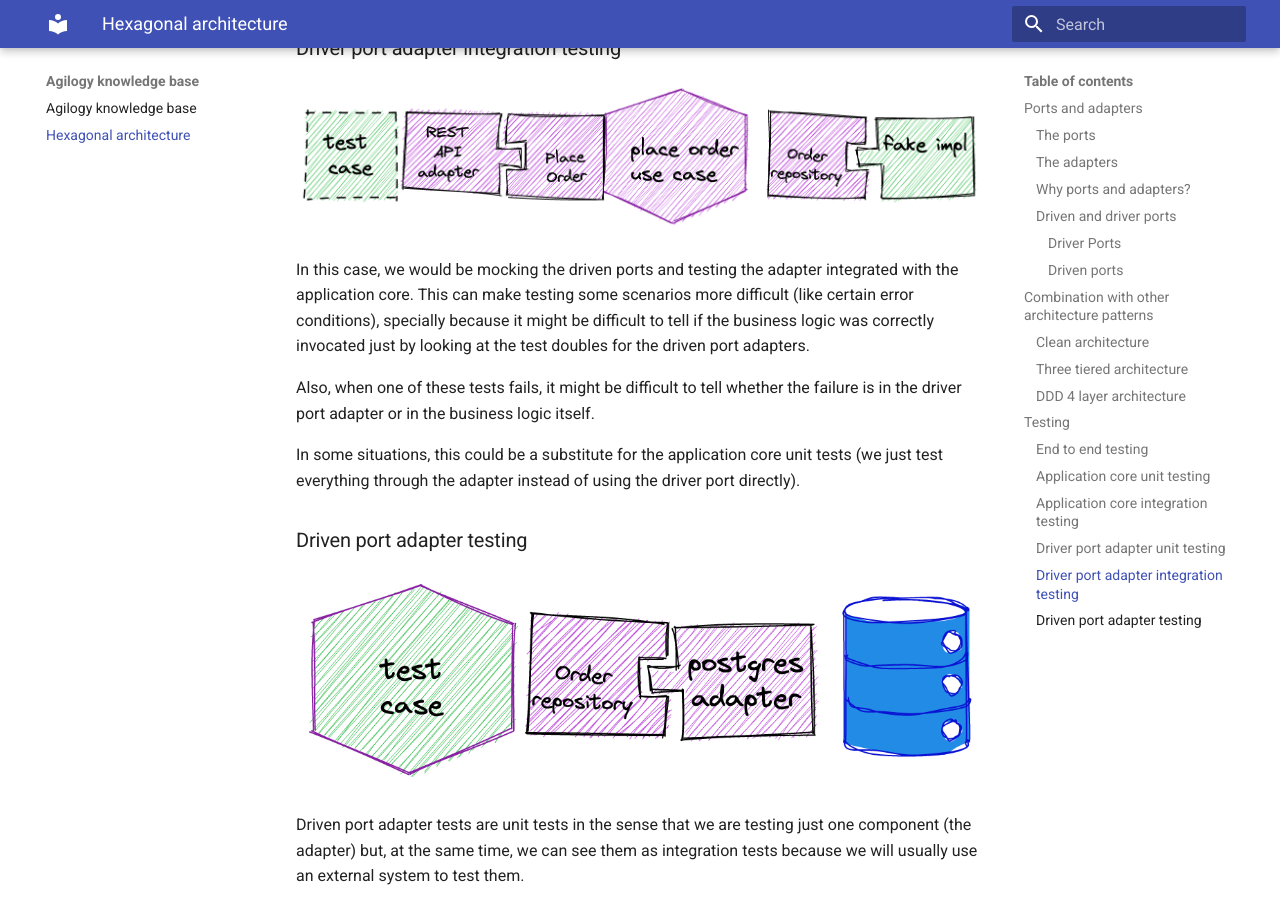
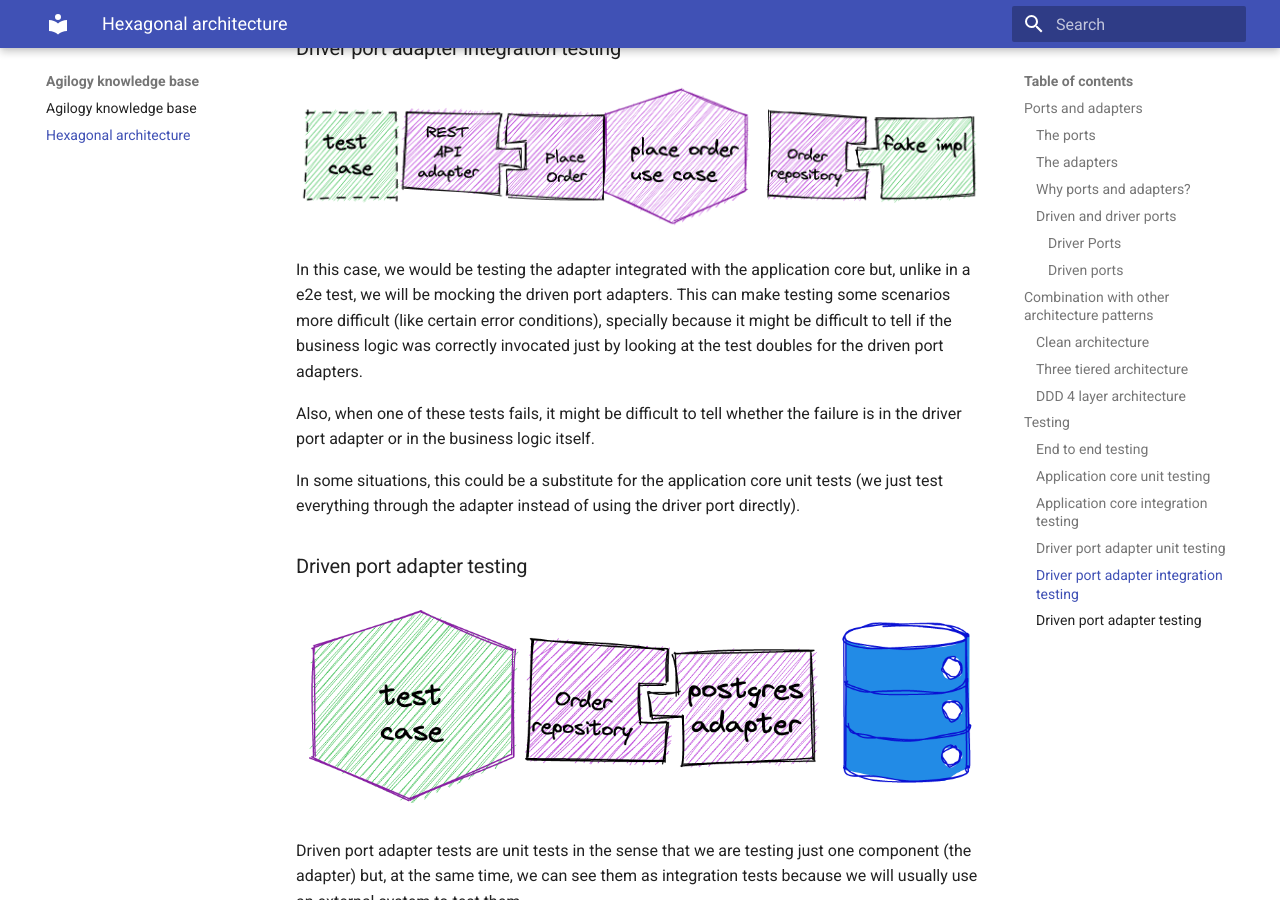
Before and after one commit to agilogy/wiki, an MkDocs documentation site: the page built from docs/hexagonal-architecture.md, in a window 1280 px wide and 900 px high, scrolled down 9440 px. Built offline with MkDocs 1.6.1 and Material for MkDocs 9.7.7, drawn with Linux system fonts in a browser that asks for light colours.

Commit message:
Improve driver port adapter integration text

```diff
--- a/docs/hexagonal-architecture.md
+++ b/docs/hexagonal-architecture.md
@@ -200,7 +200,7 @@ It is relatively simple to test this, all we need is to create a test double for
 
 ![app tests](hexagonal-architecture/hexagonal-architecture-driver-port-adapter-integration-testing.png)
 
-In this case, we would be mocking the driven ports and testing the adapter integrated with the application core. This can make testing some scenarios more difficult (like certain error conditions), specially because it might be difficult to tell if the business logic was correctly invocated just by looking at the test doubles for the driven port adapters.
+In this case, we would be testing the adapter integrated with the application core but, unlike in a e2e test, we will be mocking the driven port adapters. This can make testing some scenarios more difficult (like certain error conditions), specially because it might be difficult to tell if the business logic was correctly invocated just by looking at the test doubles for the driven port adapters.
 
 Also, when one of these tests fails, it might be difficult to tell whether the failure is in the driver port adapter or in the business logic itself.
 
```
Also changed, not shown: 1 other file.
